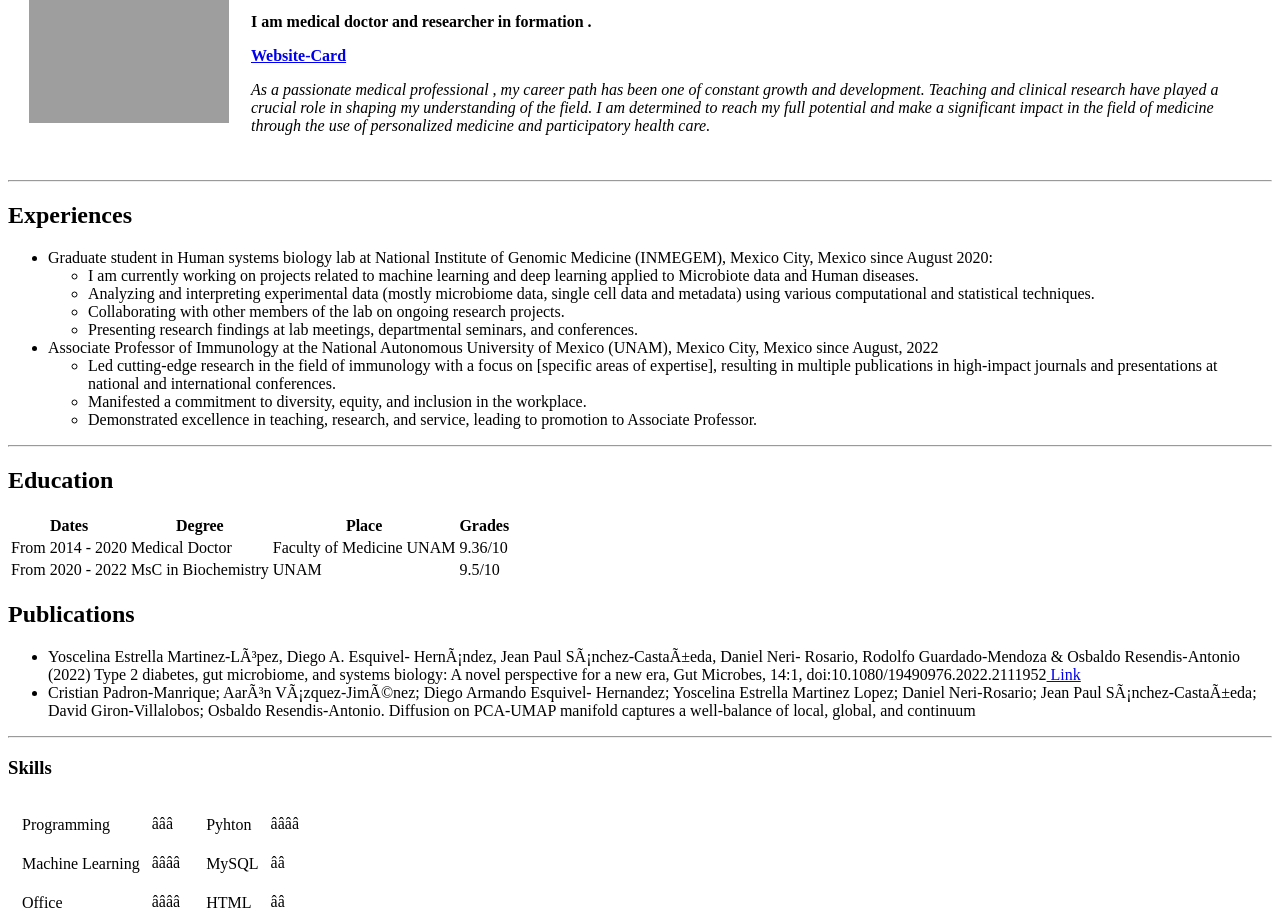
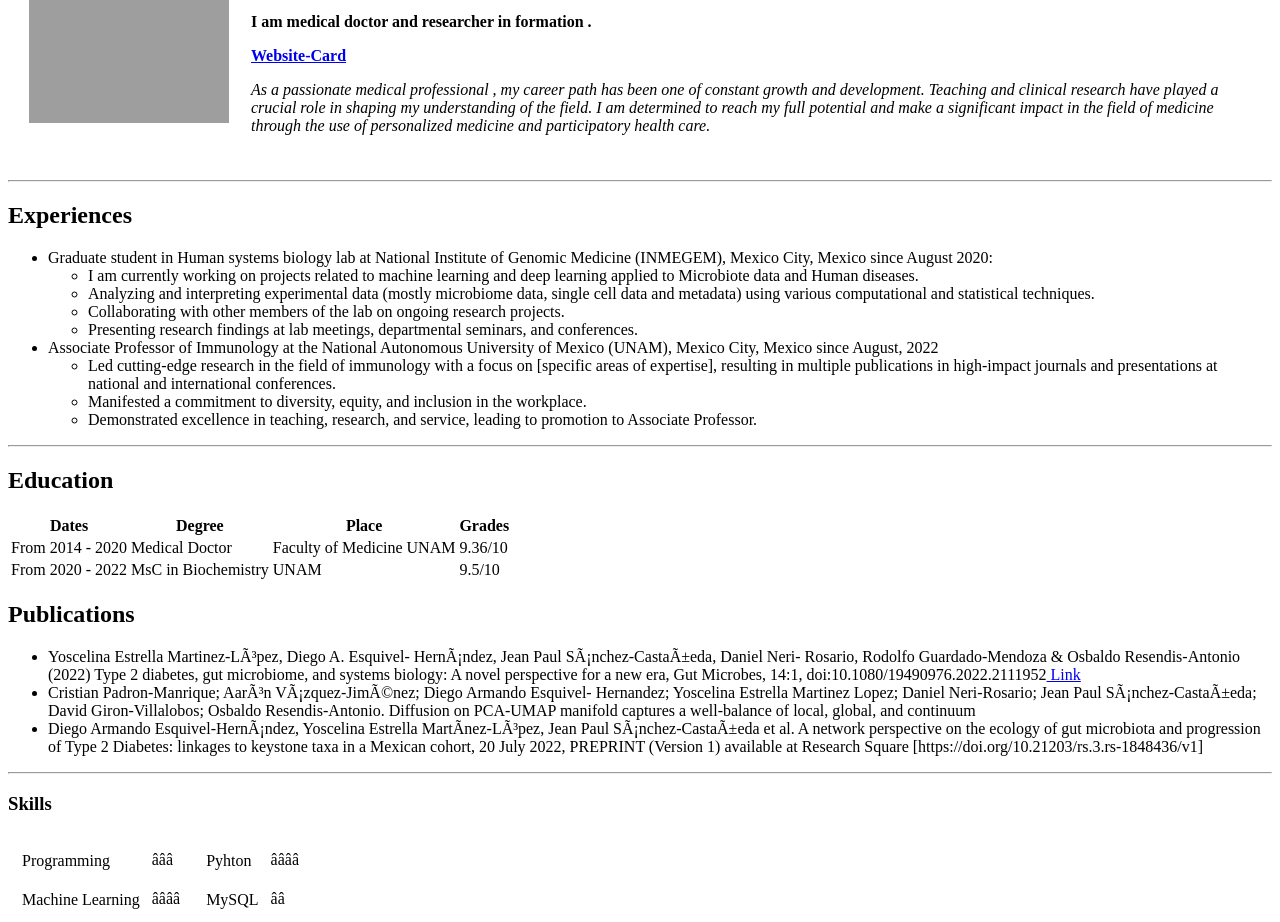
Before and after one commit to danyneri/CV-website, a plain HTML site: page index.html in a window 1280 px wide. Shown: the part 130-1052 px from the top of the page. Drawn offline with Linux system fonts and the light colour scheme; grey boxes are pictures that could not be loaded.

Commit message:
Update index.html

```diff
--- a/index.html
+++ b/index.html
@@ -67,7 +67,8 @@
   <ul>
     <li>Yoscelina Estrella Martinez-López, Diego A. Esquivel- Hernández, Jean Paul Sánchez-Castañeda, Daniel Neri- Rosario, Rodolfo Guardado-Mendoza & Osbaldo Resendis-Antonio (2022) Type 2 diabetes, gut microbiome, and systems biology: A novel perspective for a new era, Gut Microbes, 14:1, doi:10.1080/19490976.2022.2111952<a href="https://www.tandfonline.com/doi/full/10.1080/19490976.2022.2111952"> Link </a> </li>
     <li>Cristian Padron-Manrique; Aarón Vázquez-Jiménez; Diego Armando Esquivel- Hernandez; Yoscelina Estrella Martinez Lopez; Daniel Neri-Rosario; Jean Paul Sánchez-Castañeda; David Giron-Villalobos; Osbaldo Resendis-Antonio. Diffusion on PCA-UMAP manifold captures a well-balance of local, global, and continuum </li>
-     </ul>
+    <li>Diego Armando Esquivel-Hernández, Yoscelina Estrella Martínez-López, Jean Paul Sánchez-Castañeda et al. A network perspective on the ecology of gut microbiota and progression of Type 2 Diabetes: linkages to keystone taxa in a Mexican cohort, 20 July 2022, PREPRINT (Version 1) available at Research Square [https://doi.org/10.21203/rs.3.rs-1848436/v1] </li>
+    </ul>
 <hr>
     <h3>Skills</h3>
 <table>
```
